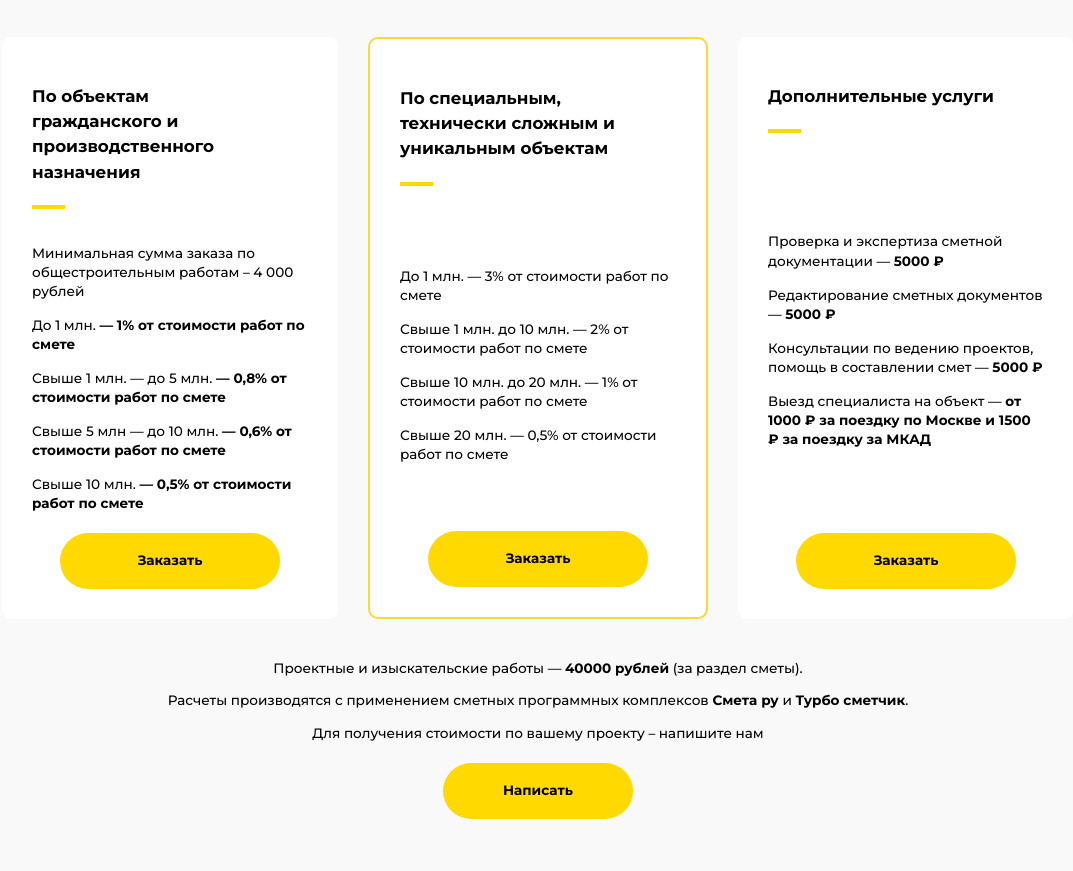
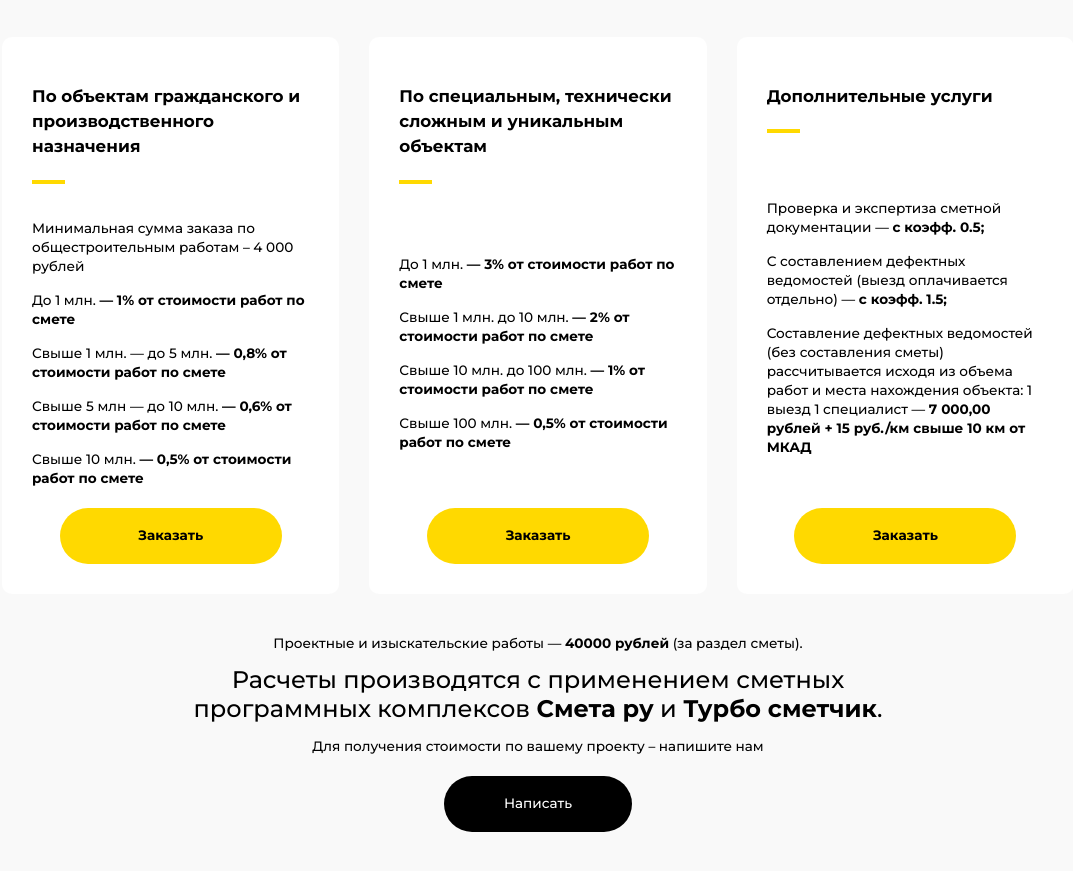
Before and after one commit to saruman-87/smeta-adaptive-site, a plain HTML site: page html/components/price.html in a window 1280 px wide. Shown: the part 175-1046 px from the top of the page, without its empty margins (102-1175 px from the left). Drawn offline with Linux system fonts and the light colour scheme; files whose address does not match are found by name.

Commit message:
Закончил блок "Стоимость наших услуг"

```diff
--- a/css/lauout/price.css
+++ b/css/lauout/price.css
@@ -34,10 +34,10 @@
   padding: 30px;
   border-radius: 10px;
   flex: 1;
+  transition: all 0.3s ease-out;
 }
-
-.price__card--highlighted {
-  border: 2px solid #fdd835;
+.price__card:hover{
+  box-shadow: 1em 1em 0 0 white, 1em 1em 0 6px var(--color-yellow);
 }
 
 .price__card-title {
@@ -69,6 +69,11 @@
   text-align: center;
   margin-top: 40px;
 }
+.price__note-subtitle{
+  text-align: center;
+  margin: 0 auto;
+  max-width: 60%;
+}
 
 .price__contact-button {
   display: block;
--- a/css/ui-kit/text.css
+++ b/css/ui-kit/text.css
@@ -15,5 +15,4 @@
   font-weight: 400;
   line-height: 1.2;
   margin-bottom: 50px;
-  width: 50%;
 }
--- a/html/components/price.html
+++ b/html/components/price.html
@@ -22,33 +22,32 @@
           </ul>
           <button class="button button--yellow price__button">Заказать</button>
         </div>
-        <div class="price__card price__card--highlighted">
+        <div class="price__card">
           <h3 class="subtitle price__card-title br--yellow">По специальным, технически сложным и уникальным объектам</h3>
           <ul class="price__list">
-            <li class="price__item">До 1 млн. — 3% от стоимости работ по смете</li>
-            <li class="price__item">Свыше 1 млн. до 10 млн. — 2% от стоимости работ по смете</li>
-            <li class="price__item">Свыше 10 млн. до 20 млн. — 1% от стоимости работ по смете</li>
-            <li class="price__item">Свыше 20 млн. — 0,5% от стоимости работ по смете</li>
+            <li class="price__item">До 1 млн. <strong>— 3% от стоимости работ по смете</strong></li>
+            <li class="price__item">Свыше 1 млн. до 10 млн. <strong> — 2% от стоимости работ по смете</strong></li>
+            <li class="price__item">Свыше 10 млн. до 100 млн. <strong> — 1% от стоимости работ по смете</strong></li>
+            <li class="price__item">Свыше 100 млн. <strong> — 0,5% от стоимости работ по смете</strong></li>
           </ul>
           <button class="button button--yellow price__button">Заказать</button>
         </div>
         <div class="price__card">
           <h3 class="subtitle price__card-title br--yellow">Дополнительные услуги</h3>
           <ul class="price__list">
-            <li class="price__item">Проверка и экспертиза сметной документации — <b>5000 ₽</b></li>
-            <li class="price__item">Редактирование сметных документов — <b>5000 ₽</b></li>
-            <li class="price__item">Консультации по ведению проектов, помощь в составлении смет — <b>5000 ₽</b></li>
-            <li class="price__item">Выезд специалиста на объект — <b>от 1000 ₽ за поездку по Москве и 1500 ₽ за поездку за МКАД</b></li>
+            <li class="price__item">Проверка и экспертиза сметной документации — <b> с коэфф. 0.5;</b></li>
+            <li class="price__item">С составлением дефектных ведомостей (выезд оплачивается отдельно) — <b> с коэфф. 1.5;</b></li>
+            <li class="price__item">Составление дефектных ведомостей (без составления сметы) рассчитывается исходя из объема работ и места нахождения объекта: 1 выезд 1 специалист  — <b>7 000,00 рублей + 15 руб./км свыше 10 км от МКАД</b></li>
           </ul>
           <button class="button button--yellow price__button">Заказать</button>
         </div>
       </div>
       <div class="price__note">
         <p>Проектные и изыскательские работы — <b>40000 рублей</b> (за раздел сметы).</p>
-        <p>Расчеты производятся с применением сметных программных комплексов <b>Смета ру</b> и <b>Турбо сметчик</b>.</p>
+        <p class="subtitle price__note-subtitle">Расчеты производятся с применением сметных программных комплексов <b>Смета ру</b> и <b>Турбо сметчик</b>.</p>
         <p>Для получения стоимости по вашему проекту – напишите нам</p>
       </div>
-      <button class="button button--yellow price__contact-button">Написать</button>
+      <button class="button button--black price__contact-button">Написать</button>
     </div>
   </section>
 
```
